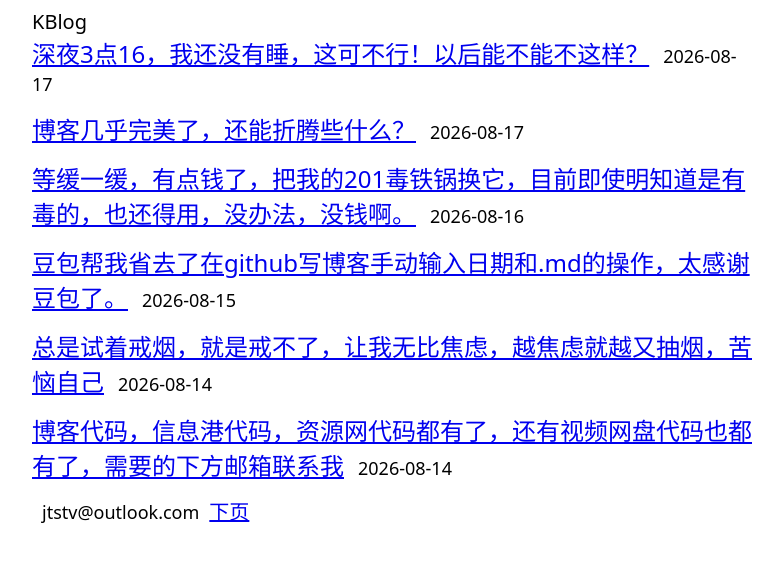
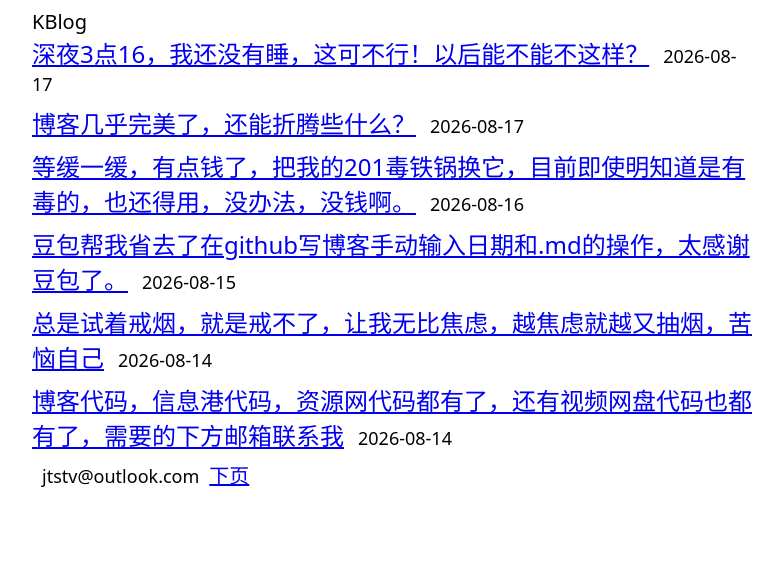
Before and after one commit to JTSTV/Jtstv.github.io, a Jekyll site: the page built from index.html, in a window 1280 px wide. Shown: the top 562 px of the page, without its empty margins (248-1030 px from the left). Built offline with Jekyll 4.4.1, drawn with Linux system fonts in a browser that asks for light colours; the list of posts is cut into pages by our own code.

Commit message:
更新 index.html

```diff
--- a/index.html
+++ b/index.html
@@ -1,4 +1,4 @@
 ---
 layout: null
 ---
-<!DOCTYPE html><html lang="zh-CN"><head><meta charset="UTF-8"><meta name="viewport" content="width=device-width,initial-scale=1"><title>{{ site.SEOTitle }}</title><meta name="description" content="{{ site.description }}">{% if site.keywords %}<meta name="keywords" content="{{ site.keywords }}">{% endif %}<link rel="canonical" href="{{ site.url }}{{ page.url }}"><style>body{font:20px system-ui,-apple-system,sans-serif;padding:0 32px}.container{max-width:720px;margin:0 auto}.post-item{margin-bottom:14px}.post-link{font-size:24px}.post-date-text{font-size:18px;margin-left:14px}.pagination-email{font-size:18px;padding:0 10px}img{max-width:100%;height:auto}@media(max-width:600px){body{padding:0 18px}.post-link{font-size:22px}.post-date-text{font-size:17px;margin-left:10px}.pagination-email{font-size:17px;padding:0 8px}}</style></head><body><div class="container"><div class="site-header">{{ site.title }}</div>{% for post in paginator.posts %}<div class="post-item"><a href="{{ post.url | relative_url }}" class="post-link">{{ post.title }}</a><span class="post-date-text">{{ post.date | date:"%Y-%m-%d" }}</span></div>{% endfor %}{% if paginator.total_pages > 1 %}<div class="pagination">{% if paginator.previous_page %}<a href="{{ paginator.previous_page_path }}">上页</a>{% endif %}<span class="pagination-email">jtstv@outlook.com</span>{% if paginator.next_page %}<a href="{{ paginator.next_page_path }}">下页</a>{% endif %}</div>{% endif %}</div></body></html>
+<!DOCTYPE html><html lang="zh-CN"><head><meta charset="UTF-8"><meta name="viewport" content="width=device-width,initial-scale=1"><title>{{ site.SEOTitle }}</title><meta name="description" content="{{ site.description }}">{% if site.keywords %}<meta name="keywords" content="{{ site.keywords }}">{% endif %}<link rel="canonical" href="{{ site.url }}{{ page.url }}"><style>body{font:20px system-ui,-apple-system,sans-serif;padding:0 32px}.container{max-width:720px;margin:0 auto}.post-item{margin-bottom:8px}.post-link{font-size:24px}.post-date-text{font-size:18px;margin-left:14px}.pagination-email{font-size:18px;padding:0 10px}img{max-width:100%;height:auto}@media(max-width:600px){body{padding:0 18px}.post-link{font-size:22px}.post-date-text{font-size:17px;margin-left:10px}.pagination-email{font-size:17px;padding:0 8px}}</style></head><body><div class="container"><div class="site-header">{{ site.title }}</div>{% for post in paginator.posts %}<div class="post-item"><a href="{{ post.url | relative_url }}" class="post-link">{{ post.title }}</a><span class="post-date-text">{{ post.date | date:"%Y-%m-%d" }}</span></div>{% endfor %}{% if paginator.total_pages > 1 %}<div class="pagination">{% if paginator.previous_page %}<a href="{{ paginator.previous_page_path }}">上页</a>{% endif %}<span class="pagination-email">jtstv@outlook.com</span>{% if paginator.next_page %}<a href="{{ paginator.next_page_path }}">下页</a>{% endif %}</div>{% endif %}</div></body></html>
```
